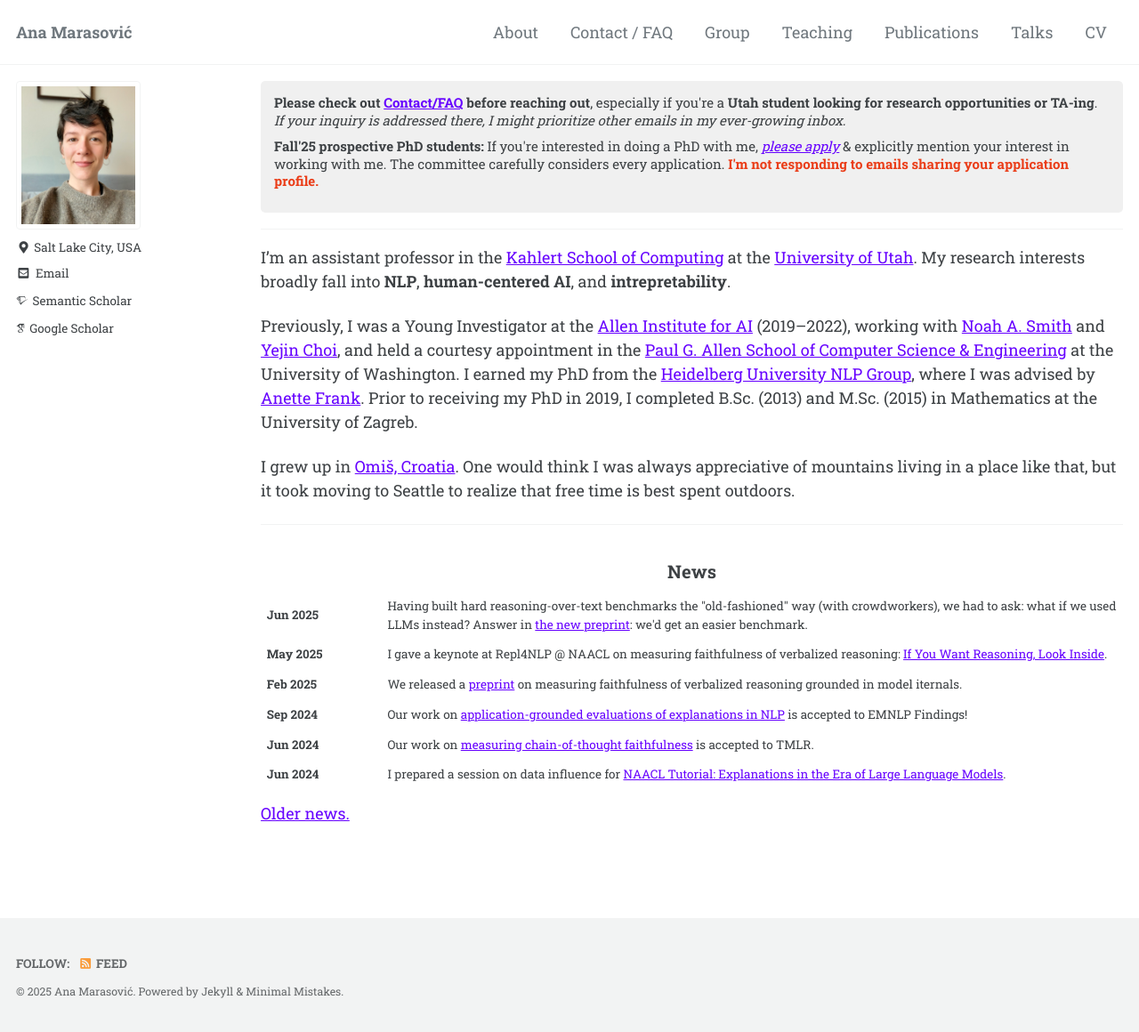
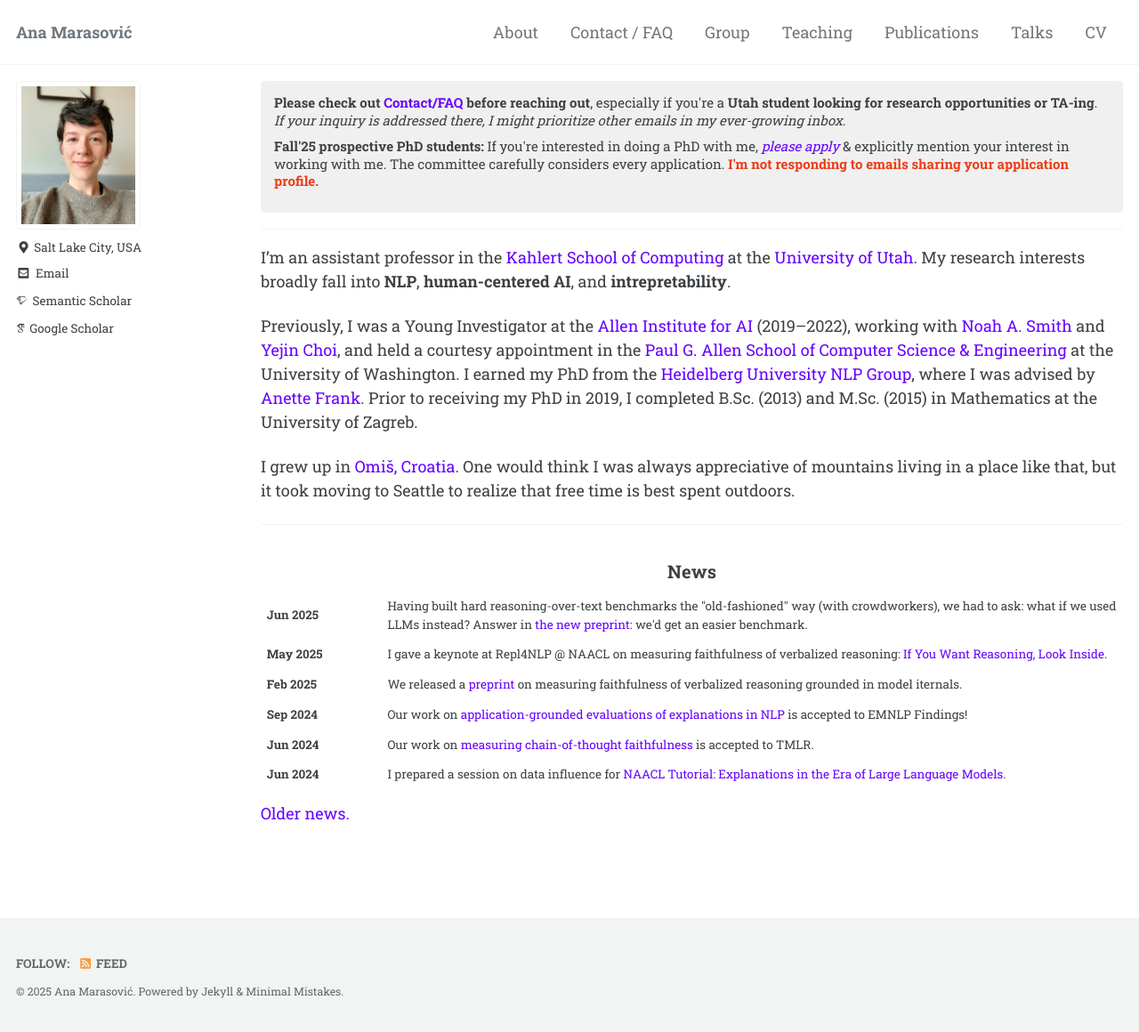
Before and after one commit to amarasovic/amarasovic.github.io, a Jekyll site: the page built from index.md, in a window 1280 px wide and 1160 px high. Shown: the whole window at 89% size. Built offline with Jekyll 4.4.1, drawn with Linux system fonts in a browser that asks for light colours; cached includes are drawn as plain includes; some web fonts are replaced; a script that is not in the unit is left out.

Commit message:
Remove underlines from all links
Add CSS rule to remove text-decoration from all anchor elements across the site.

🤖 Generated with [Claude Code](https://claude.ai/code)

Co-Authored-By: Claude <noreply@anthropic.com>

```diff
--- a/assets/css/main.scss
+++ b/assets/css/main.scss
@@ -16,7 +16,9 @@ $header-font-family: $sans-serif;
 @import "minimal-mistakes/skins/{{ site.minimal_mistakes_skin | default: 'default' }}"; // skin
 @import "minimal-mistakes"; // main partials
 
-
+a {
+  text-decoration: none !important;
+}
 
 /*
 GS: override any CSS with new CSS styles AFTER the `@import "minimal-mistakes";` line just above!
```
